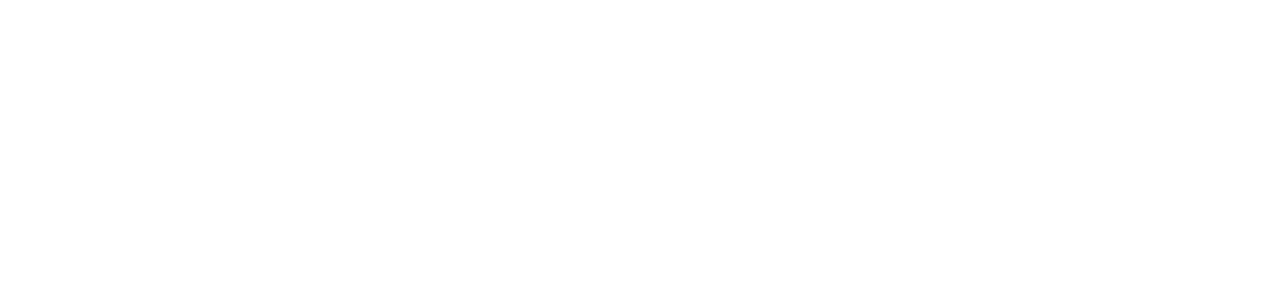
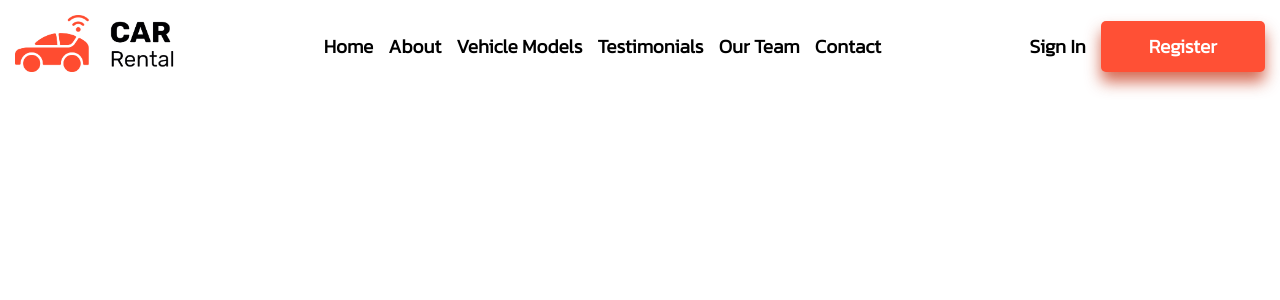
Before and after one commit to milanMilicic/car-project, a React (Create React App) app: page / in a window 1280 px wide. Shown: the top 300 px of the page. Built offline with nearby package versions, Linux system fonts and the light colour scheme.

Commit message:
Implement Navigation Menu

```diff
--- a/package.json
+++ b/package.json
@@ -8,6 +8,8 @@
     "@testing-library/user-event": "^13.5.0",
     "react": "^18.2.0",
     "react-dom": "^18.2.0",
+    "react-icons": "^4.12.0",
+    "react-router-dom": "^6.20.1",
     "react-scripts": "5.0.1",
     "sass": "^1.69.5",
     "web-vitals": "^2.1.4"
--- a/src/App.jsx
+++ b/src/App.jsx
@@ -1,8 +1,13 @@
+import './style.scss'
+import Navigation from './components/Navigation/Navigation';
+
 function App() {
   return (
-    <div>
-
-    </div>
+    <>
+      <div className='container'>
+        <Navigation />
+      </div>
+    </>
   );
 }
 
--- /dev/null
+++ b/src/components/Navigation/Navigation.jsx
@@ -0,0 +1,64 @@
+import { Link } from 'react-router-dom'
+import logo from '../../images/logo/logo.png'
+import './Navigation.scss'
+import {FaBars} from 'react-icons/fa'
+import {FaXmark} from 'react-icons/fa6'
+import { useState } from 'react'
+
+function Navigation() {
+    const [isActive, setIsActive] = useState(false);
+
+    const toggleOverlay = () => {
+        setIsActive(!isActive);
+    }
+
+  return (
+    <>
+        <nav>
+            {/* full size navbar */}
+            <div className='navbar'>
+                <div id='logo'>
+                    <img src={logo} alt='logo' />
+                </div>
+                <div className='navigation-links'>
+                    <ul>
+                        <li><Link onClick={toggleOverlay} to='/'>Home</Link></li>
+                        <li><Link onClick={toggleOverlay} to='/about'>About</Link></li>
+                        <li><Link onClick={toggleOverlay} to='/vehicle-models'>Vehicle Models</Link></li>
+                        <li><Link onClick={toggleOverlay} to='/testimonials'>Testimonials</Link></li>
+                        <li><Link onClick={toggleOverlay} to='/our-team'>Our Team</Link></li>
+                        <li><Link onClick={toggleOverlay} to='/contact'>Contact</Link></li>
+                    </ul>
+                </div>
+                <div className='menu-buttons'>
+                    <Link to='/sign-in' id='sign-in'>Sign In</Link>
+                    <Link to='/register' id='register'>Register</Link>
+                </div>
+
+                {/* mobile navbar */}
+                <div className='hamburger-menu' onClick={toggleOverlay}>
+                    <FaBars id='hamburger-icon' size={25}/>
+                </div>
+            </div>
+
+            {/* mobile menu overlay */}
+            <div className={`overlay ${isActive ? 'overlay-active' : ''}`}>
+                <div className='overlay_close' onClick={toggleOverlay}>
+                    <FaXmark id='close-icon' size={35}/>
+                </div>
+                <ul className='overlay_mobile-navigation-links'>
+                    <li><Link onClick={toggleOverlay} to='/'>Home</Link></li>
+                    <li><Link onClick={toggleOverlay} to='/about'>About</Link></li>
+                    <li><Link onClick={toggleOverlay} to='/vehicle-models'>Vehicle Models</Link></li>
+                    <li><Link onClick={toggleOverlay} to='/testimonials'>Testimonials</Link></li>
+                    <li><Link onClick={toggleOverlay} to='/our-team'>Our Team</Link></li>
+                    <li><Link onClick={toggleOverlay} to='/contact'>Contact</Link></li>
+                    <li><Link onClick={toggleOverlay} to='/sign-in'>Sign In</Link></li>
+                    <li><Link onClick={toggleOverlay} to='/register'>Register</Link></li>
+                </ul>
+            </div>
+        </nav>
+    </>
+  )
+}
+export default Navigation
--- /dev/null
+++ b/src/components/Navigation/Navigation.scss
@@ -0,0 +1,151 @@
+$theme-color: #ff5035;
+
+.navbar {
+    display: flex;
+    align-items: center;
+    justify-content: space-between;
+    background-color: transparent;
+    padding: 15px;
+
+    #logo {
+        width: 10rem;
+
+        img {
+            width: 100%;
+            height: auto;
+        }
+    }
+
+    ul {
+        display: flex;
+        justify-content: center;
+        align-items: center;
+        list-style-type: none;
+        gap: 15px;
+
+        a {
+            color: black;
+            transition: all 0.2s;
+            font-weight: bold;
+            font-size: 1.2rem;
+
+            &:hover {
+                color: $theme-color;
+            }
+        }
+
+        @media(max-width: 1020px){
+            display: none;
+        }
+    }
+
+
+    .menu-buttons {
+        display: flex;
+        align-items: center;
+        justify-content: center;
+        gap: 15px;
+
+        #sign-in {
+            color: black;
+            font-weight: bold;
+            font-size: 1.2rem;
+            transition: all 0.2s;
+
+            &:hover {
+                color: $theme-color;
+            }
+        }
+
+        #register {
+            padding: 0.7rem 3rem;
+            border-radius: 5px;
+            color: white;
+            font-weight: bold;
+            font-size: 1.2rem;
+            background-color: $theme-color;
+            box-shadow: 0 10px 15px 0 rgba(197, 50, 20, 0.719);
+            transition: all 0.2s;
+
+            &:hover {
+                background-color: #f1472d;
+            }
+        }
+
+        @media(max-width: 1020px){
+            display: none;
+        }
+    }
+
+    /* mobile menu */
+    .hamburger-menu {
+        display: none;
+
+        @media(max-width: 1020px){
+            display: block;
+        }
+
+        #hamburger-icon {
+            transition: all 0.2s;
+
+            &:hover {
+                color: $theme-color;
+                cursor: pointer;
+            }
+        }
+    }
+}
+
+.overlay {
+    position: absolute;
+    top: 0;
+    left: -100%;
+    width: 100%;
+    height: 100vh;
+    background-color: whitesmoke;
+    display: flex;
+    flex-direction: column;
+    align-items: center;
+    justify-content: center;
+    transition: all 0.6s ease-in-out;
+
+    &_close {
+        position: absolute;
+        top: 30px;
+        right: 15px;
+        display: flex;
+        justify-content: flex-end;
+
+        #close-icon {
+            transition: all 0.2s;
+
+           &:hover {
+            color: $theme-color;
+            cursor: pointer;
+           }
+        }
+    }
+
+    ul {
+        display: flex;
+        flex-direction: column;
+        align-items: center;
+        list-style-type: none;
+        gap: 25px;
+
+        a {
+            color: black;
+            transition: all 0.2s;
+            font-weight: bold;
+            font-size: 1.5rem;
+
+            &:hover {
+                color: $theme-color;
+            }
+        }
+    }
+}
+
+.overlay-active {
+    left: 0;
+}
--- a/src/index.js
+++ b/src/index.js
@@ -2,12 +2,15 @@
 import ReactDOM from 'react-dom/client';
 import App from './App';
 import reportWebVitals from './reportWebVitals';
+import { BrowserRouter } from 'react-router-dom';
 
 const root = ReactDOM.createRoot(document.getElementById('root'));
 root.render(
-  <React.StrictMode>
-    <App />
-  </React.StrictMode>
+  <BrowserRouter>
+    <React.StrictMode>
+      <App />
+    </React.StrictMode>
+  </BrowserRouter>
 );
 
 
--- /dev/null
+++ b/src/style.scss
@@ -0,0 +1,17 @@
+@import url('https://fonts.googleapis.com/css2?family=Kanit:wght@300&display=swap');
+
+* {
+    margin: 0;
+    padding: 0;
+    box-sizing: border-box;
+    font-family: 'Kanit', sans-serif;;
+}
+
+.container {
+    max-width: 80rem;
+    margin: 0px auto;
+}
+
+a {
+    text-decoration: none;
+}
```
Also changed, not shown: 1 other file (tests, documents, lock files or other folders).
